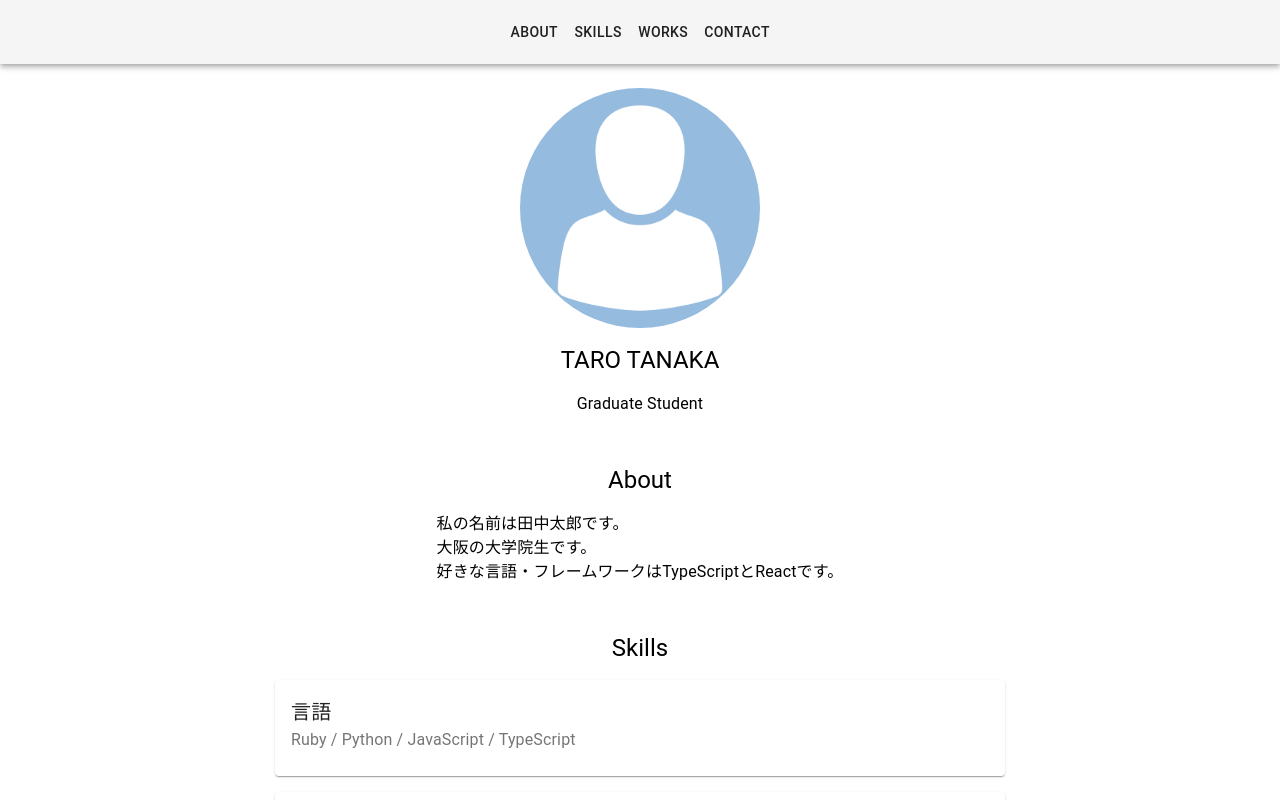
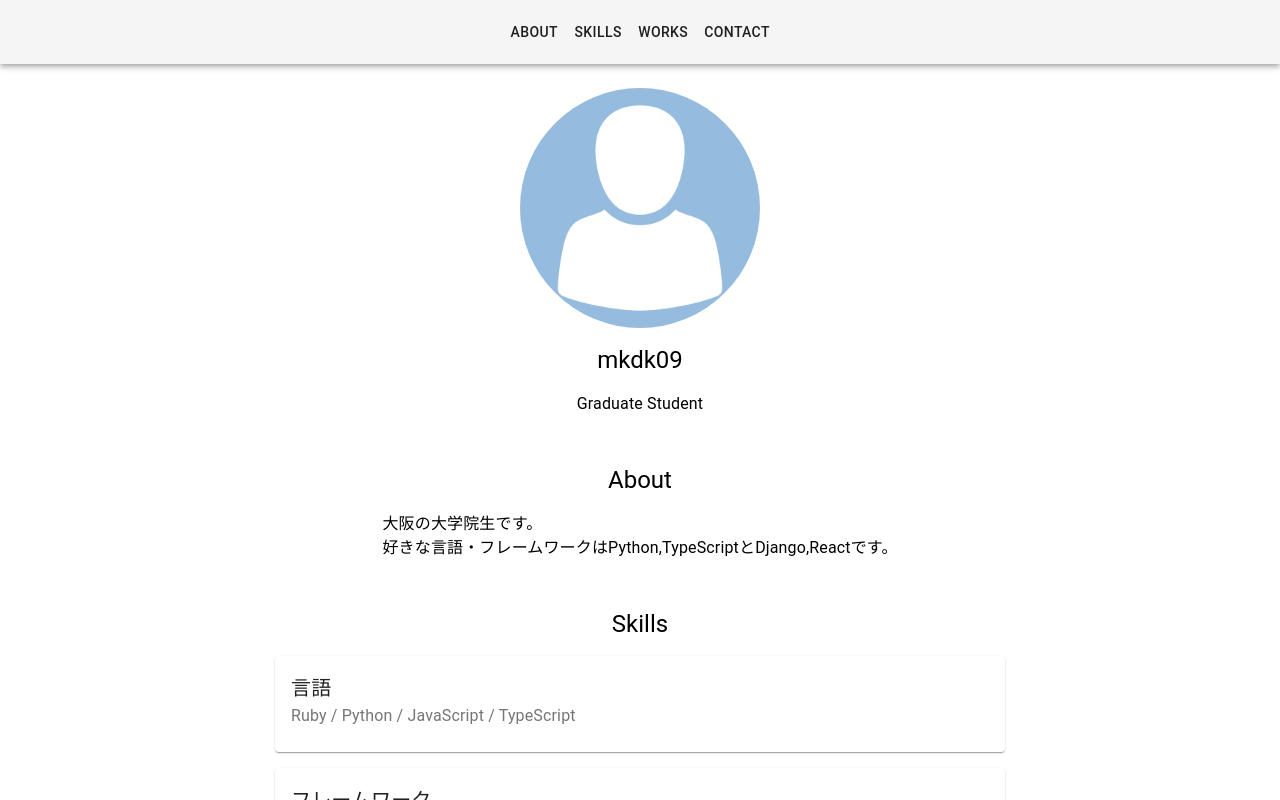
Before and after one commit to mkdk09/react-portfolio, a React (Create React App) app: page / in a window 1280 px wide. Shown: the top 800 px of the page. Built offline with nearby package versions, Linux system fonts and the light colour scheme.

Commit message:
自己紹介のところを少し修正

```diff
--- a/src/components/About.tsx
+++ b/src/components/About.tsx
@@ -13,9 +13,8 @@ const About: React.FC = () => {
         </Box>
         <Box display='flex' justifyContent='center' p={1}>
           <Typography variant='body1' align='left'>
-            私の名前は田中太郎です。<br />
             大阪の大学院生です。<br />
-            好きな言語・フレームワークはTypeScriptとReactです。
+            好きな言語・フレームワークはPython,TypeScriptとDjango,Reactです。
           </Typography>
         </Box>
       </Box>
--- a/src/components/MyAvatar.tsx
+++ b/src/components/MyAvatar.tsx
@@ -30,7 +30,7 @@ const MyAvatar: React.FC = () => {
         </Box>
         <Box display='flex' justifyContent='center' p={1} >
           <Typography variant='h5' >
-            TARO TANAKA
+            mkdk09
           </Typography>
         </Box>
         <Box display='flex' justifyContent='center' p={1} >
```
